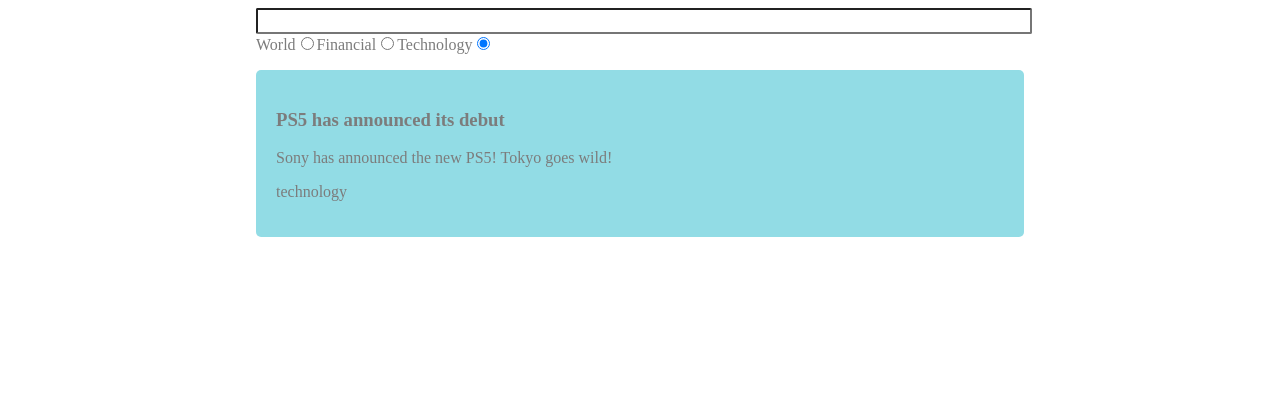
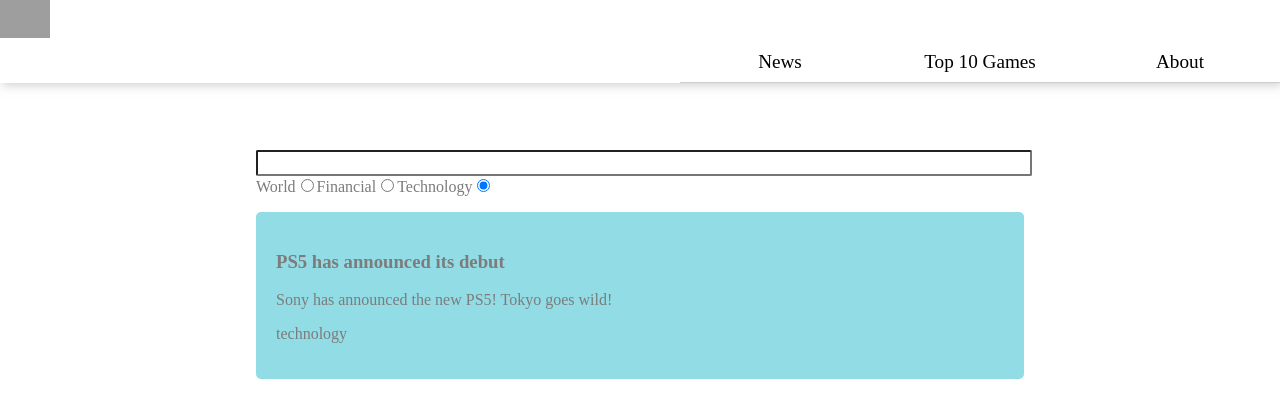
Before and after one commit to WebProgrammingII/WEPO, a React app in the folder react/: page / in a window 1280 px wide. Shown: the top 418 px of the page. Built offline with nearby package versions, Linux system fonts and the light colour scheme; grey boxes are pictures that could not be loaded.

Commit message:
Playing with the NavigationBar

```diff
--- a/react/src/App.js
+++ b/react/src/App.js
@@ -1,6 +1,9 @@
 import React from 'react';
 import ReactDOM from 'react-dom';
+import { BrowserRouter as Router } from 'react-router-dom';
 import MainContent from './components/MainContent/MainContent';
+import NavigationBar from './components/NavigationBar/NavigationBar';
+import NavigationBarLinkWrapper from './components/NavigationBarLinkWrapper/NavigationBarLinkWrapper';
 import '../styles/site.less';
 
 class App extends React.Component {
@@ -8,6 +11,9 @@
     render() {
         return (
             <div>
+                <NavigationBar imgSrc="http://woltag.com/wp-content/photos/2014/09/Play-Station-symbol-640x480.png">
+                    <NavigationBarLinkWrapper />
+                </NavigationBar>
                 <MainContent />
             </div>
         );
@@ -16,4 +22,4 @@
 
 // Define childContextTypes and use contextTypes for navigation bar
 
-ReactDOM.render(<App />, document.getElementById('app'));
+ReactDOM.render(<Router><App /></Router>, document.getElementById('app'));
--- /dev/null
+++ b/react/src/components/NavigationBar/NavigationBar.js
@@ -0,0 +1,19 @@
+import React from 'react';
+import { PropTypes } from 'prop-types';
+
+const NavigationBar = ({ children, imgSrc }) => {
+    return (
+        <nav className="navbar">
+            <div className="nav-logo">
+                <img src={imgSrc} alt=""/>
+            </div>
+            {children}
+        </nav>
+    );
+};
+
+NavigationBar.propTypes = {
+    children: PropTypes.node
+};
+
+export default NavigationBar;
--- /dev/null
+++ b/react/src/components/NavigationBarLinkWrapper/NavigationBarLinkWrapper.js
@@ -0,0 +1,29 @@
+import React from 'react';
+import { NavLink } from 'react-router-dom';
+
+const NavigationBarLinkWrapper = () => {
+    return (
+        <div className="nav-link-wrapper">
+            <NavLink
+                to="/news"
+                activeClassName="active"
+                className="nav-link">
+                News
+            </NavLink>
+            <NavLink
+                to="/top10"
+                activeClassName="active"
+                className="nav-link">
+                Top 10 Games
+            </NavLink>
+            <NavLink
+                to="/about"
+                activeClassName="active"
+                className="nav-link">
+                About
+            </NavLink>
+        </div>
+    )
+};
+
+export default NavigationBarLinkWrapper;
--- a/react/styles/site.less
+++ b/react/styles/site.less
@@ -1,15 +1,30 @@
 body {
+    padding: 0;
+    margin: 0;
     color: #7C7C7C;
     .spacer {
         margin-top: 30px !important;
     }
+    .navbar {
+        position: fixed;
+        width: 100%;
+        top: 0;
+        background-color: white;
+        box-shadow: 2px 2px 10px rgba(155, 155, 155, .5);
+        .nav-logo {
+            img {
+                width: 50px;
+            }
+        }
+        .nav-link-wrapper {
+            float: right;
             .nav-link {
                 border-bottom: solid 1px rgba(155, 155, 155, .5);
                 display: inline-block;
                 text-align: center;
                 line-height: 40px;
                 height: 40px;
-        width: 100px;
+                width: 200px;
                 &.active {
                     background-color: rgba(155, 155, 155, .5);
                 }
@@ -17,9 +32,12 @@
                 color: black;
                 font-size: 1.2em;
             }
+        }
+    }
     .container {
         width: 768px;
         margin: 0 auto;
+        margin-top: 150px;
         .list-view {
             list-style: none;
             padding-left: 0;
--- a/react/webpack.config.js
+++ b/react/webpack.config.js
@@ -26,7 +26,7 @@
     devServer: {
         contentBase: path.join(__dirname, 'dist'),
         compress: true,
-        port: 8080,
+        port: 9090,
         open: true,
         historyApiFallback: true
     },
```
Also changed, not shown: 1 other file (tests, documents, lock files or other folders). Lines whose indentation alone changed are shown as unchanged.
